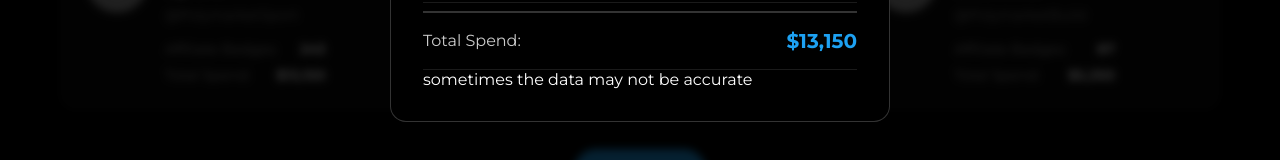
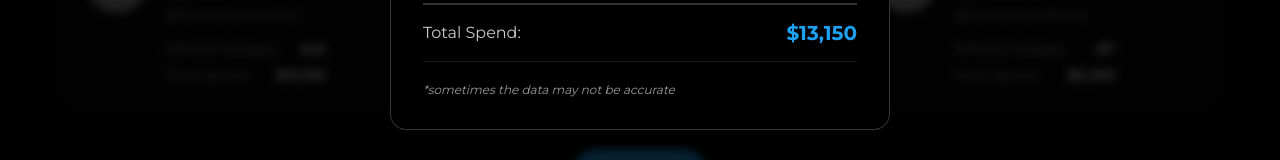
Before and after one commit to samalakoushik/cryptobrands, a React (Create React App) app: page / in a window 1280 px wide. Both pictures are taken after a click on the element 245 px from the left and 556 px from the top of the page. Shown: the part 540-700 px from the top of the page. Built offline with nearby package versions, Linux system fonts and the light colour scheme; no server answers; the database is empty; grey boxes are pictures that could not be loaded.

Commit message:
Add disclaimer text with italic style and reduced font size

```diff
--- a/src/components/BrandModal.jsx
+++ b/src/components/BrandModal.jsx
@@ -80,7 +80,7 @@ const BrandModal = ({ brand, isOpen, onClose }) => {
             <span className="modal-detail-value">${totalSpend.toLocaleString()}</span>
           </div>
           <div className="modal-disclaimer">
-            sometimes the data may not be accurate
+            *sometimes the data may not be accurate
           </div>
         </div>
       </div>
--- a/src/styles/App.css
+++ b/src/styles/App.css
@@ -467,6 +467,16 @@ body {
 .modal-total-row .modal-detail-value {
   font-size: 20px;
   color: #1da1f2;
+}
+
+.modal-disclaimer {
+  font-family: 'Montserrat', sans-serif;
+  font-size: 12px;
+  font-style: italic;
+  color: rgba(255, 255, 255, 0.6);
+  margin-top: 12px;
+  padding-top: 8px;
+  text-align: left;
 }
 
 .modal-link-row {
```
